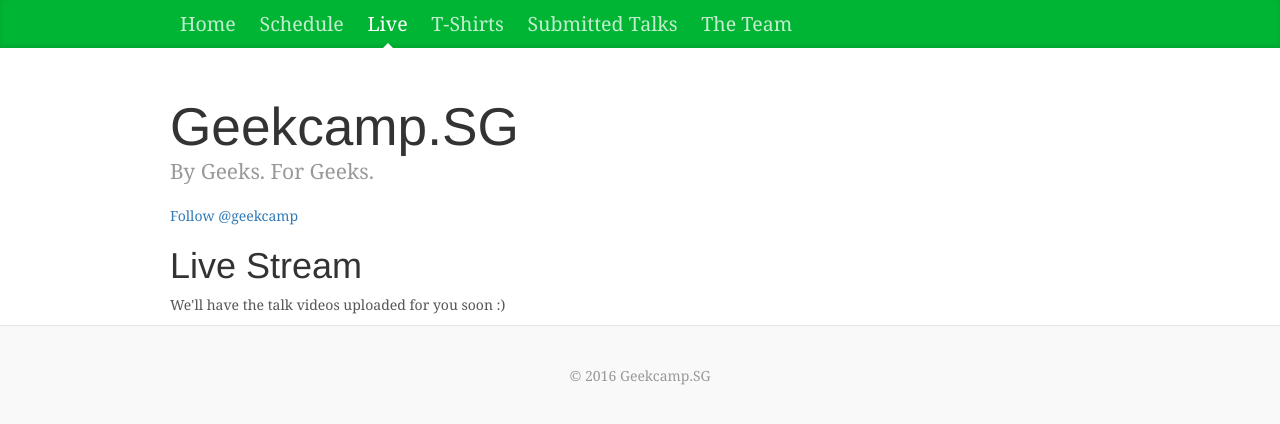
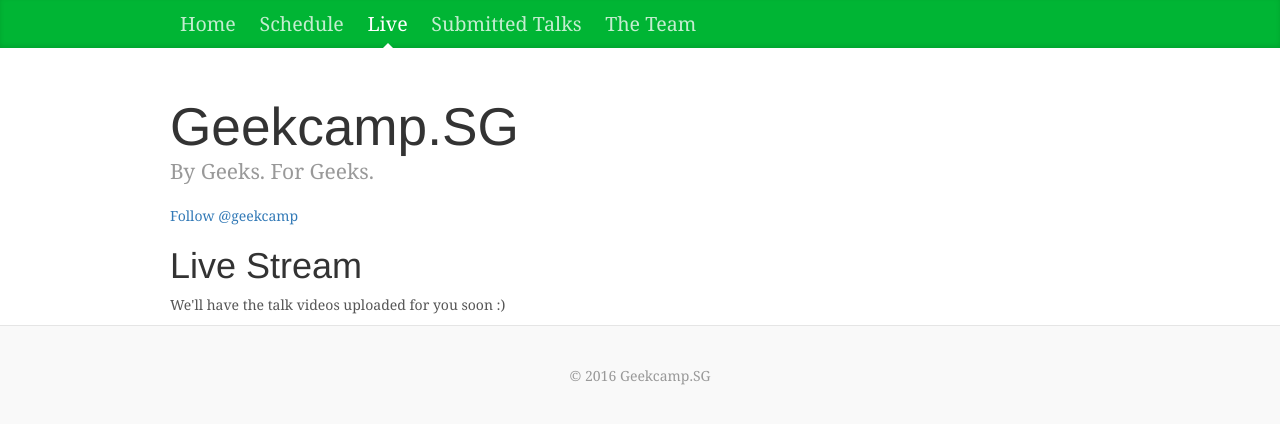
Before and after one commit to geekcampsg/website-2016, a Jekyll site: the page built from live.html, in a window 1280 px wide. Shown: the top 424 px of the page. Built offline with Jekyll 4.4.1, drawn with Linux system fonts in a browser that asks for light colours; comment, search, counter and statistics services are not loaded.

Commit message:
call in an Exterminatus on t-shirt links

```diff
--- a/_layouts/talk.html
+++ b/_layouts/talk.html
@@ -4,7 +4,6 @@
     <nav class="blog-nav">
       <a class="blog-nav-item" href="/index.html">Home</a>
       <a class="blog-nav-item" href="/schedule.html">Schedule</a>
-      <a class="blog-nav-item" href="https://www.slingprint.com/geekcampsg15">T-Shirts</a>
       <a class="blog-nav-item active" href="/talks.html">Submitted Talks</a>
       <a class="blog-nav-item" href="/team.html">The Team</a>
     </nav>
--- a/live.html
+++ b/live.html
@@ -10,7 +10,6 @@ description: Live streams of Geekcamp.SG 2016!
       <a class="blog-nav-item" href="/index.html">Home</a>
       <a class="blog-nav-item" href="/schedule.html">Schedule</a>
       <a class="blog-nav-item active" href="/live.html">Live</a>
-      <a class="blog-nav-item" href="https://www.slingprint.com/geekcampsg15">T-Shirts</a>
       <a class="blog-nav-item" href="/talks.html">Submitted Talks</a>
       <a class="blog-nav-item" href="/team.html">The Team</a>
     </nav>
```
